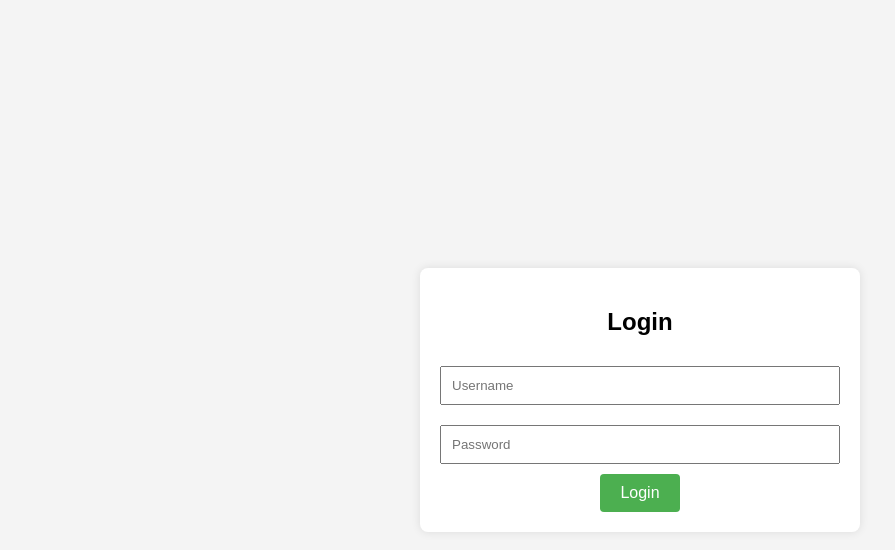
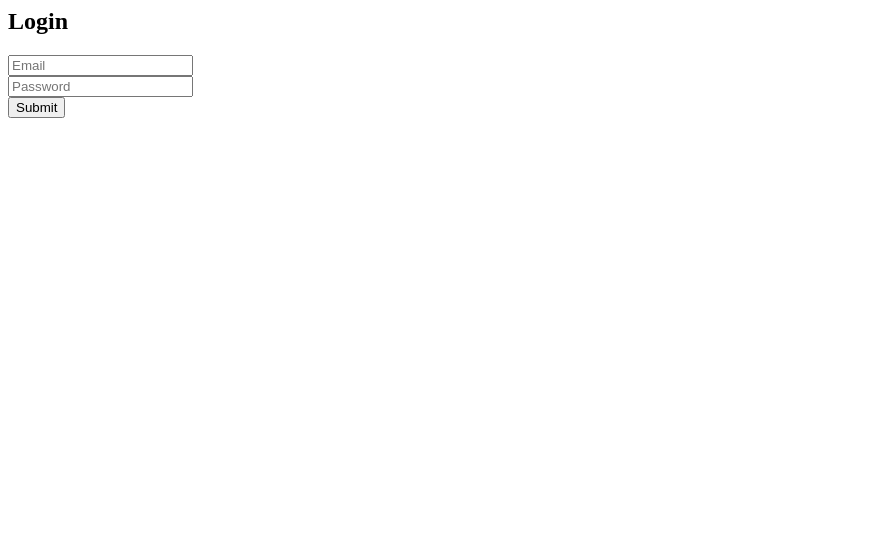
Before and after one commit to Hackc13/killer, a plain HTML site: page index.html in a window 1280 px wide. Shown: the whole page, without its empty margins (0-895 px from the left). Drawn offline with nearby package versions, Linux system fonts and the light colour scheme.

Commit message:
Update index.html

```diff
--- a/index.html
+++ b/index.html
@@ -1,83 +1,14 @@
-<!DOCTYPE html>
-<html lang="en">
-<head>
-  <meta charset="UTF-8">
-  <meta name="viewport" content="width=device-width, initial-scale=1.0">
-  <title>Login Page</title>
-  <link rel="stylesheet" href="https://cdnjs.cloudflare.com/ajax/libs/animate.css/4.1.1/animate.min.css">
-  <style>
-    body {
-      font-family: Arial, sans-serif;
-      background-color: #f4f4f4;
-      display: flex;
-      align-items: center;
-      justify-content: center;
-      height: 100vh;
-      margin: 0;
-    }
-
-    .login-container {
-      background-color: #fff;
-      padding: 20px;
-      border-radius: 8px;
-      box-shadow: 0 0 10px rgba(0, 0, 0, 0.1);
-      max-width: 400px;
-      width: 100%;
-      text-align: center;
-      animation: fadeInDown 1s;
-    }
-
-    input {
-      width: 100%;
-      padding: 10px;
-      margin: 10px 0;
-      box-sizing: border-box;
-    }
-
-    button {
-      background-color: #4caf50;
-      color: white;
-      padding: 10px 20px;
-      border: none;
-      border-radius: 4px;
-      cursor: pointer;
-      font-size: 16px;
-      transition: background-color 0.3s;
-    }
-
-    button:hover {
-      background-color: #45a049;
-    }
-  </style>
-</head>
-<body>
-  <div class="login-container animated">
+<div class="container">
+  <div class="login-form">
     <h2>Login</h2>
-    <form id="loginForm">
-      <input type="text" placeholder="Username" id="usernameInput" required>
-      <input type="password" placeholder="Password" id="passwordInput" required>
-      <button type="button" onclick="login()">Login</button>
+    <form action="#">
+      <div class="form-group">
+        <input type="email" class="form-control" id="email" placeholder="Email" required>
+      </div>
+      <div class="form-group">
+        <input type="password" class="form-control" id="password" placeholder="Password" required>
+      </div>
+      <button type="submit" class="btn btn-primary">Submit</button>
     </form>
   </div>
-
-  <script>
-    function login() {
-      var username = document.getElementById('usernameInput').value;
-      var password = document.getElementById('passwordInput').value;
-
-      // Perform login logic here
-      // For demonstration purposes, let's just check if both fields are filled
-      if (username && password) {
-        // You can redirect or perform other actions upon successful login
-        alert('Login successful!');
-      } else {
-        // Add bounce animation on the login container if fields are empty
-        document.querySelector('.login-container').classList.add('animate__animated', 'animate__bounce');
-        setTimeout(function () {
-          document.querySelector('.login-container').classList.remove('animate__animated', 'animate__bounce');
-        }, 1000);
-      }
-    }
-  </script>
-</body>
-</html>
+</div>
```
